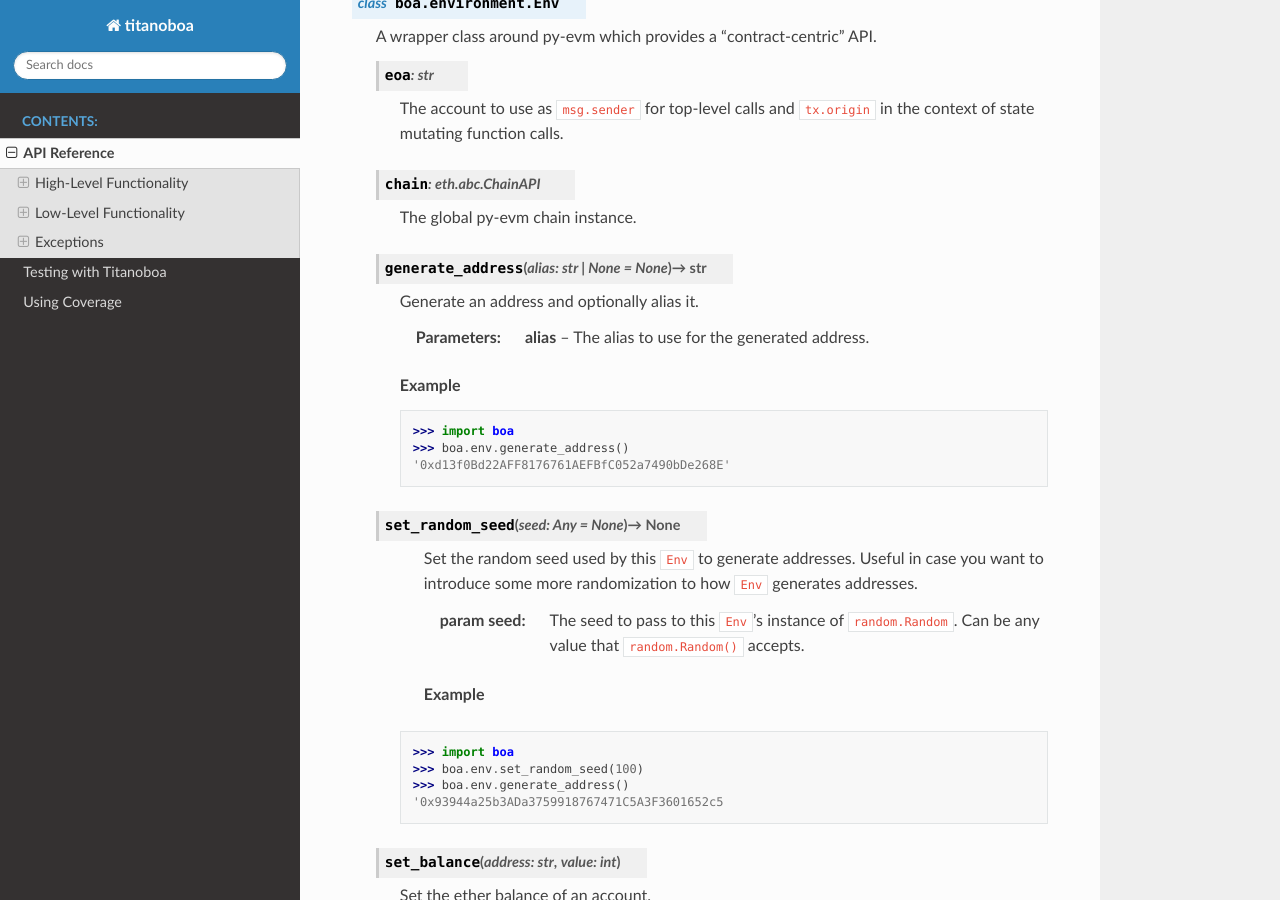
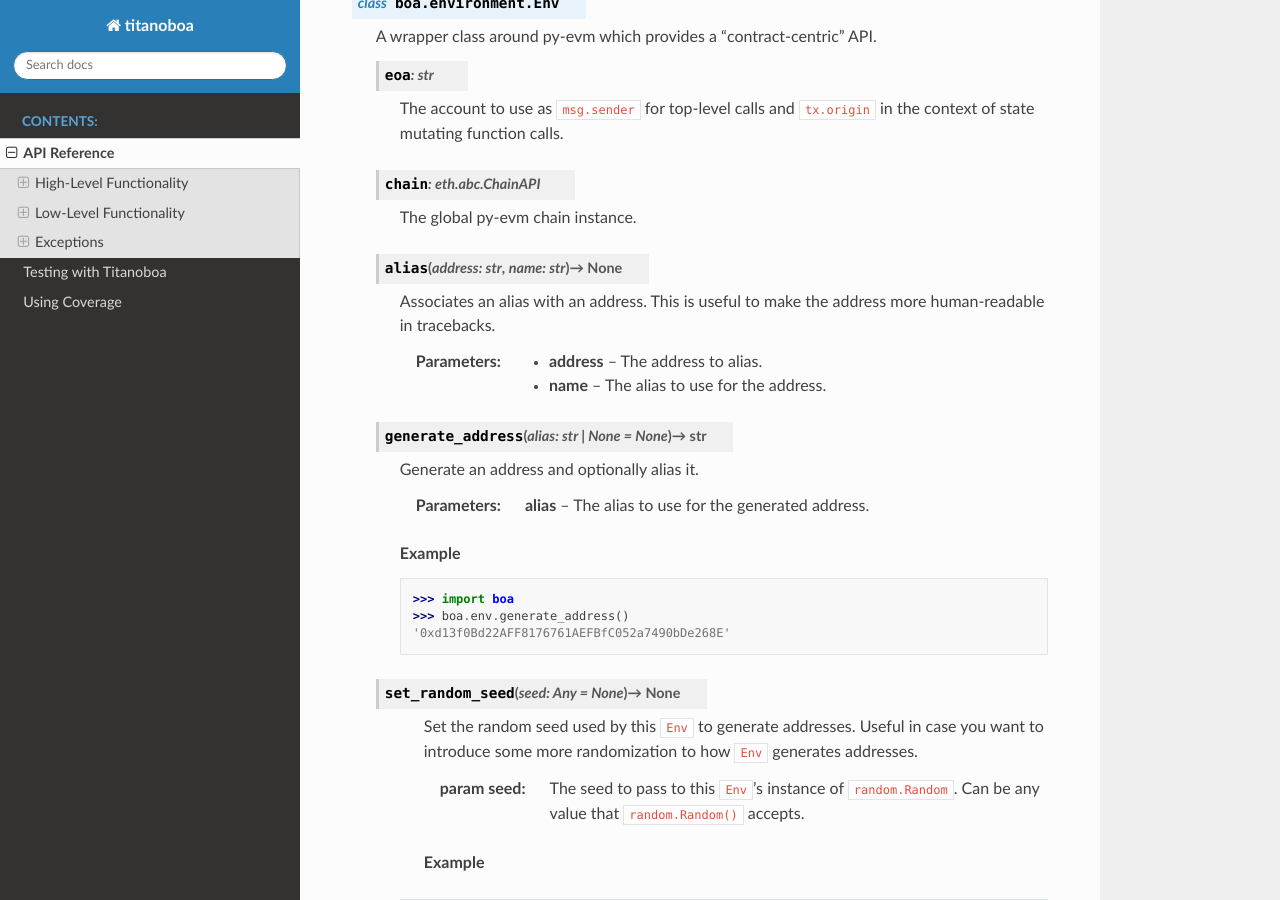
Before and after one commit to vyperlang/titanoboa, a Sphinx documentation site: the page built from docs/source/api.rst, in a window 1280 px wide and 900 px high, scrolled down 7519 px. Built offline with Sphinx 7.4.7 and the Read the Docs theme 2.0.0, drawn with Linux system fonts in a browser that asks for light colours.

Commit message:
docs: added alias function description

```diff
--- a/docs/source/api.rst
+++ b/docs/source/api.rst
@@ -402,6 +402,13 @@
         :type: eth.abc.ChainAPI
 
         The global py-evm chain instance.
+
+    .. method:: alias(address: str, name: str) -> None
+
+        Associates an alias with an address. This is useful to make the address more human-readable in tracebacks.
+
+        :param address: The address to alias.
+        :param name: The alias to use for the address.
 
     .. method:: generate_address(alias: str | None = None) -> str
 
```
